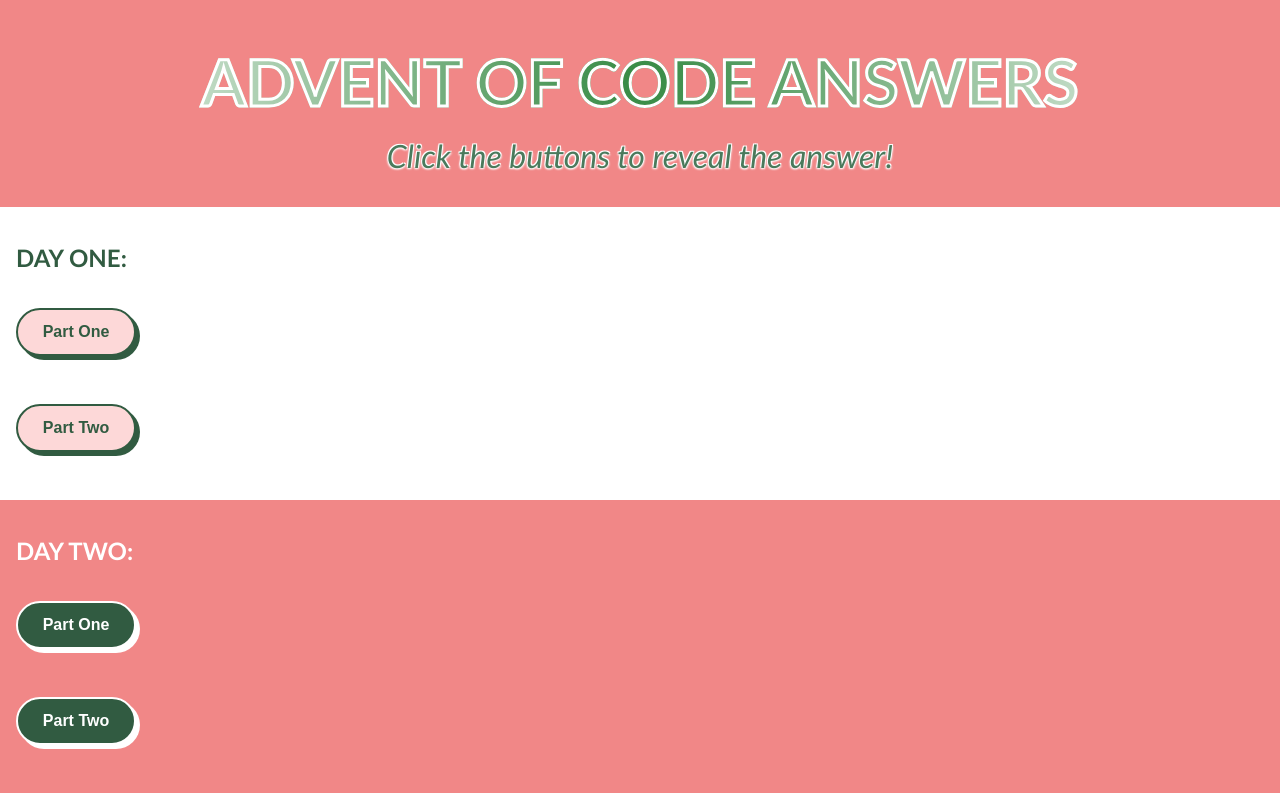
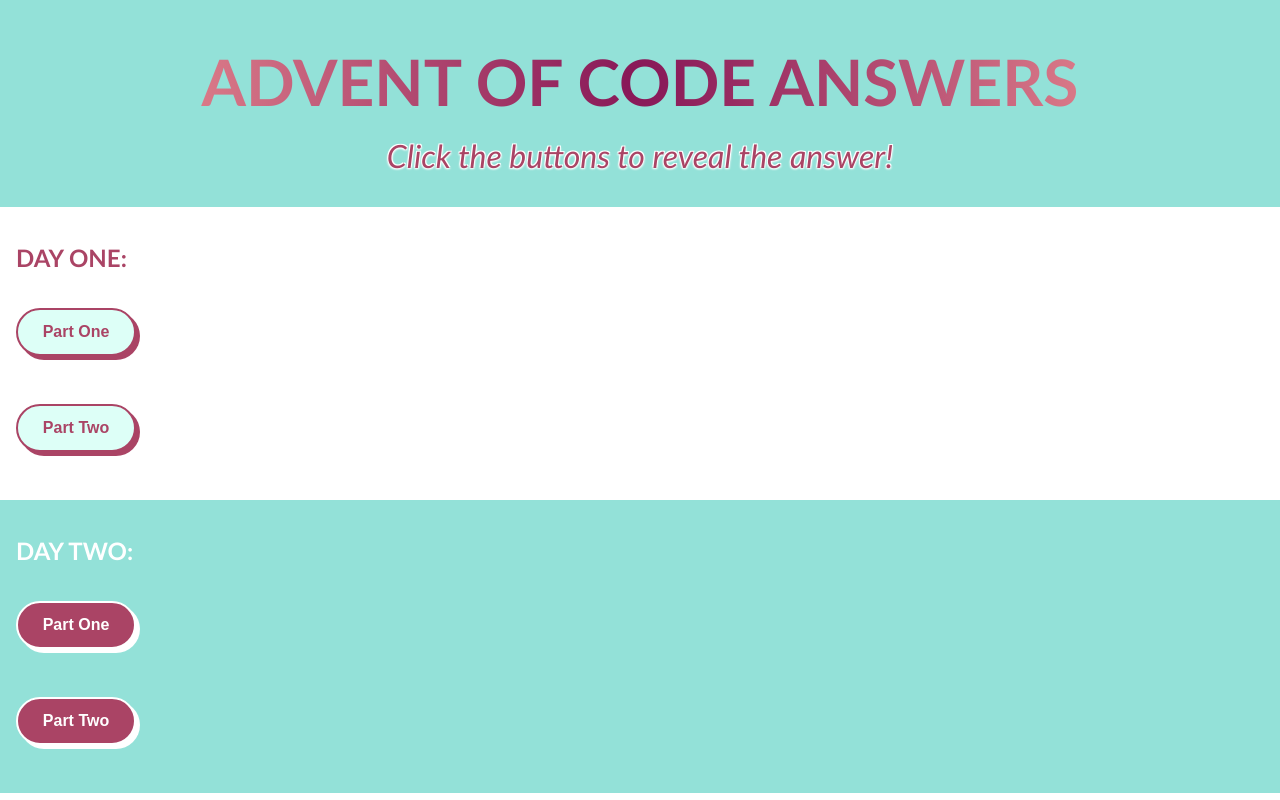
Before and after one commit to AustralianSpy/advent-of-code-2022, a website with bundled scripts: page index.html in a window 1280 px wide. Shown: the top 800 px of the page. Built offline with nearby package versions, Linux system fonts and the light colour scheme.

Commit message:
new color scheme

```diff
--- a/styles.css
+++ b/styles.css
@@ -1,5 +1,5 @@
 html {
-  background-color: #f18787;
+  background-color: #93E1D8;
   font-family:'Trebuchet MS', 'Lucida Sans Unicode', 'Lucida Grande', 'Lucida Sans', Arial, sans-serif;
   width: 100vw;
   height: 100vh;
@@ -22,12 +22,11 @@
 }
 
 h1 {
-  background-image: radial-gradient(circle, #358a43, #ffff);
+  background-image: radial-gradient(circle, #861657, #FFA69E);
   font-size: 4rem;
   color: transparent;
   background-clip: text;
   -webkit-background-clip: text;
-  -webkit-text-stroke: 3px white;
   margin-bottom: 0;
   text-transform: uppercase;
 }
@@ -35,7 +34,7 @@
 h1 + p {
   font-style: italic;
   font-size: 2rem;
-  color: #4a7a5c;
+  color: #AA4465;
   text-shadow:
     -1px 1px 2px #ffff,
     1px 1px 2px #ffff,
@@ -48,10 +47,12 @@
   box-sizing: border-box;
   width: 100%;
   padding: 1em;
+  display: flex;
+  flex-direction: column;
 }
 
 .day:nth-child(even) {
-  color: #315b41;
+  color: #AA4465;
   background-color: #ffff;
 }
 
@@ -82,14 +83,14 @@
 }
 
 .day:nth-child(odd) button {
-  background-color: #315b41;
+  background-color: #AA4465;
   border: 2px solid #ffff;
   box-shadow: #ffff 4px 4px 0 0;
   color: #ffff;
 }
 
 .day:nth-child(odd) button:hover {
-  background-color: #65bd87;
+  background-color: #FFA69E;
 }
 
 .day:nth-child(odd) button:active {
@@ -98,10 +99,10 @@
 }
 
 .day:nth-child(even) button {
-  background-color: #fdd8d8;
-  border: 2px solid #315b41;
-  box-shadow: #315b41 4px 4px 0 0;
-  color: #315b41;
+  background-color: #DDFFF7;
+  border: 2px solid #AA4465;
+  box-shadow: #AA4465 4px 4px 0 0;
+  color: #AA4465;
 }
 
 .day:nth-child(even) button:hover {
@@ -109,7 +110,7 @@
 }
 
 .day:nth-child(even) button:active {
-  box-shadow: #315b41 2px 2px 0 0;
+  box-shadow: #AA4465 2px 2px 0 0;
   transform: translate(2px, 2px);
 }
 
```
